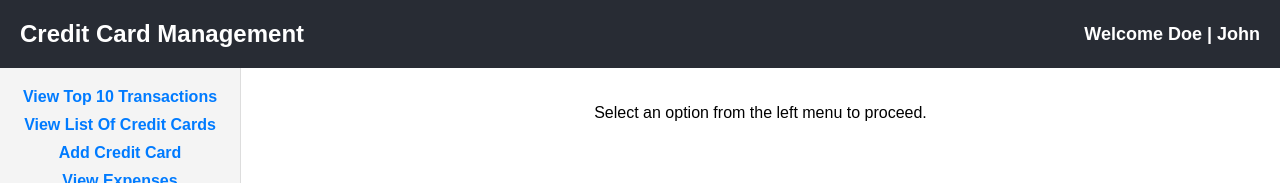
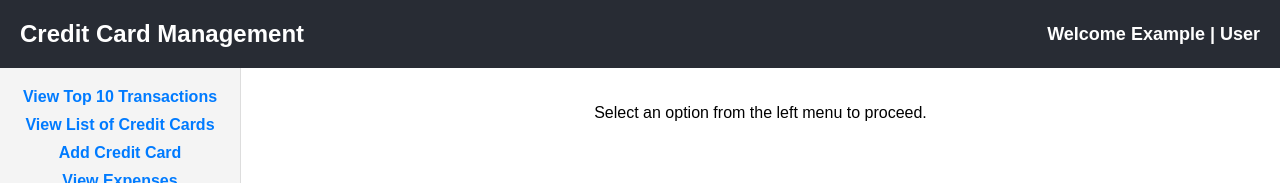
Before and after one commit to linuxcloudadmin/ccmv1, a React (Create React App) app: page /dashboard in a window 1280 px wide. Shown: the top 183 px of the page. Built offline with nearby package versions, Linux system fonts and the light colour scheme.

Commit message:
new branch

```diff
--- a/src/App.js
+++ b/src/App.js
@@ -6,7 +6,7 @@ import Dashboard from './components/Dashboard';
 import './styles/App.css';
 
 function App() {
-  const user = { firstName: 'John', lastName: 'Doe' };
+  const user = { firstName: 'User', lastName: 'Example' };
   return (
     <Router>
       <div className="app">
--- a/src/components/Dashboard.js
+++ b/src/components/Dashboard.js
@@ -14,7 +14,7 @@ function Dashboard({ user }) {
         <aside className="dashboard-sidebar">
           <ul>
             <li><a href="#transactions">View Top 10 Transactions</a></li>
-            <li><a href="#credit-cards">View List Of Credit Cards</a></li>
+            <li><a href="#credit-cards">View List of Credit Cards</a></li>
             <li><a href="#add-credit-card">Add Credit Card</a></li>
             <li><a href="#expenses">View Expenses</a></li>
           </ul>
```
